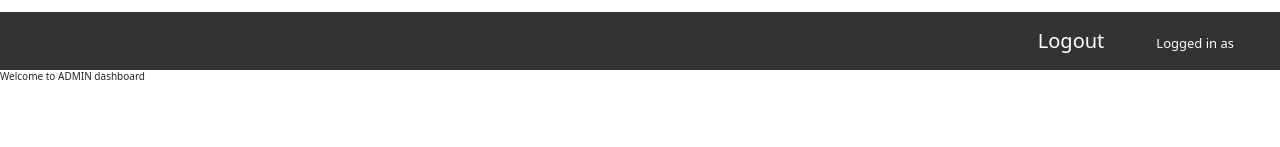
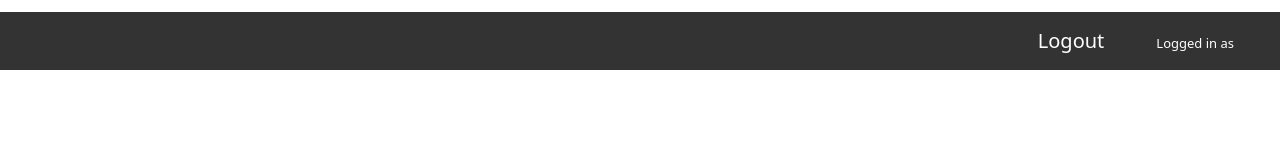
Before and after one commit to Vaishnav-puram/examPortal, a React (Vite) app in the folder frontend/: page /admin-dashboard in a window 1280 px wide. Shown: the part 153-300 px from the top of the page. Built offline with nearby package versions, Linux system fonts and the light colour scheme.

Commit message:
updated dashboard

```diff
--- a/frontend/src/components/admin/AdminDashBoard.jsx
+++ b/frontend/src/components/admin/AdminDashBoard.jsx
@@ -1,4 +1,5 @@
 import Header from "../Header"
+import { Outlet } from "react-router-dom";
 import "../../index.css"
 import Navbar from "./Navbar";
 function AdminDashBoard(){
@@ -6,7 +7,9 @@ function AdminDashBoard(){
         <>
             <Header/>
             <Navbar/>
-            <h1>Welcome to ADMIN dashboard</h1>
+            <div style={{display:'flex',justifyContent:'center',alignItems:'center',marginLeft:'240px'}}>
+                <Outlet/>
+            </div>
         </>
     )
 }
--- a/frontend/src/components/user/UserDashBoard.jsx
+++ b/frontend/src/components/user/UserDashBoard.jsx
@@ -1,12 +1,15 @@
-import Header from "../Header";
+import Header from "../Header"
+import { Outlet } from "react-router-dom";
+import "../../index.css"
 import Navbar from "./Navbar";
-import "../../index.css"
 function UserDashBoard(){
     return(
         <>
-        <Header/>
-        <Navbar/>
-            <h1>Welcome to USER dashboard</h1>
+            <Header/>
+            <Navbar/>
+            <div style={{display:'flex',justifyContent:'center',alignItems:'center',marginLeft:'240px'}}>
+                <Outlet/>
+            </div>
         </>
     )
 }
```
